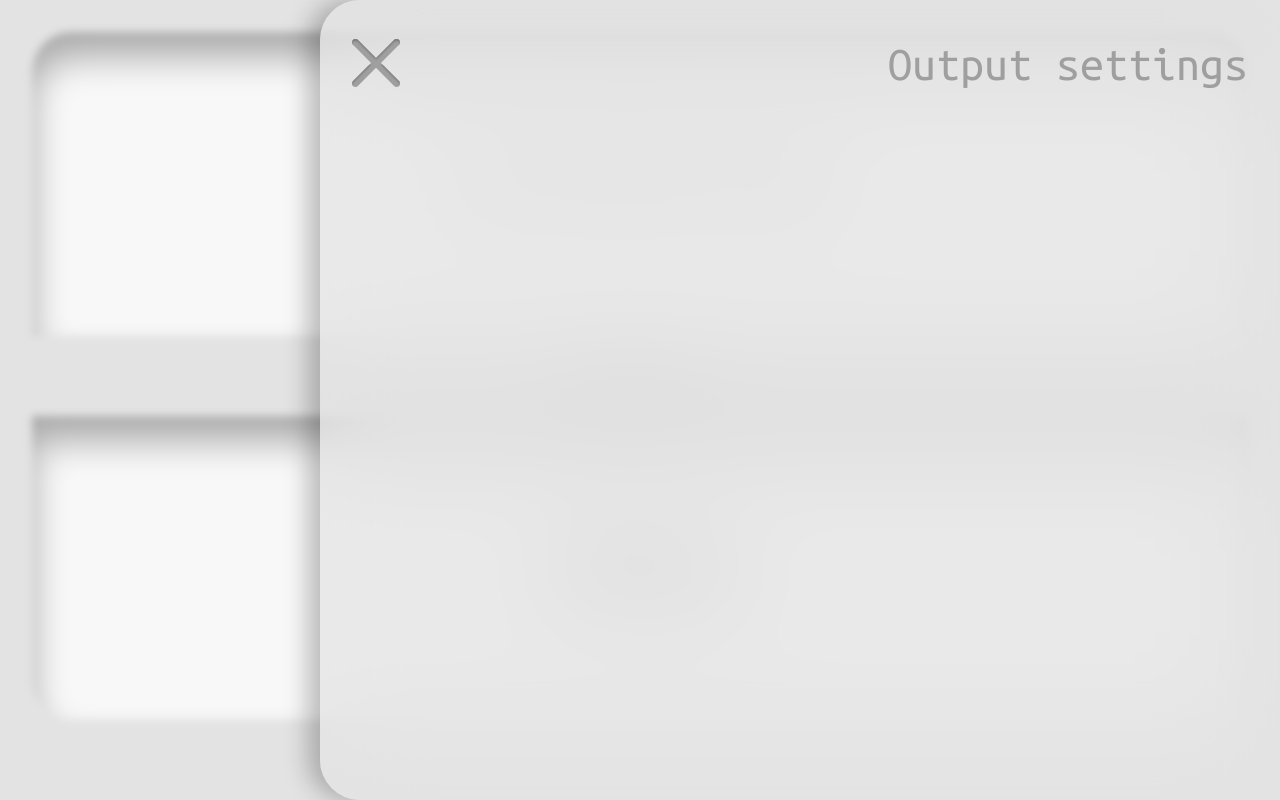
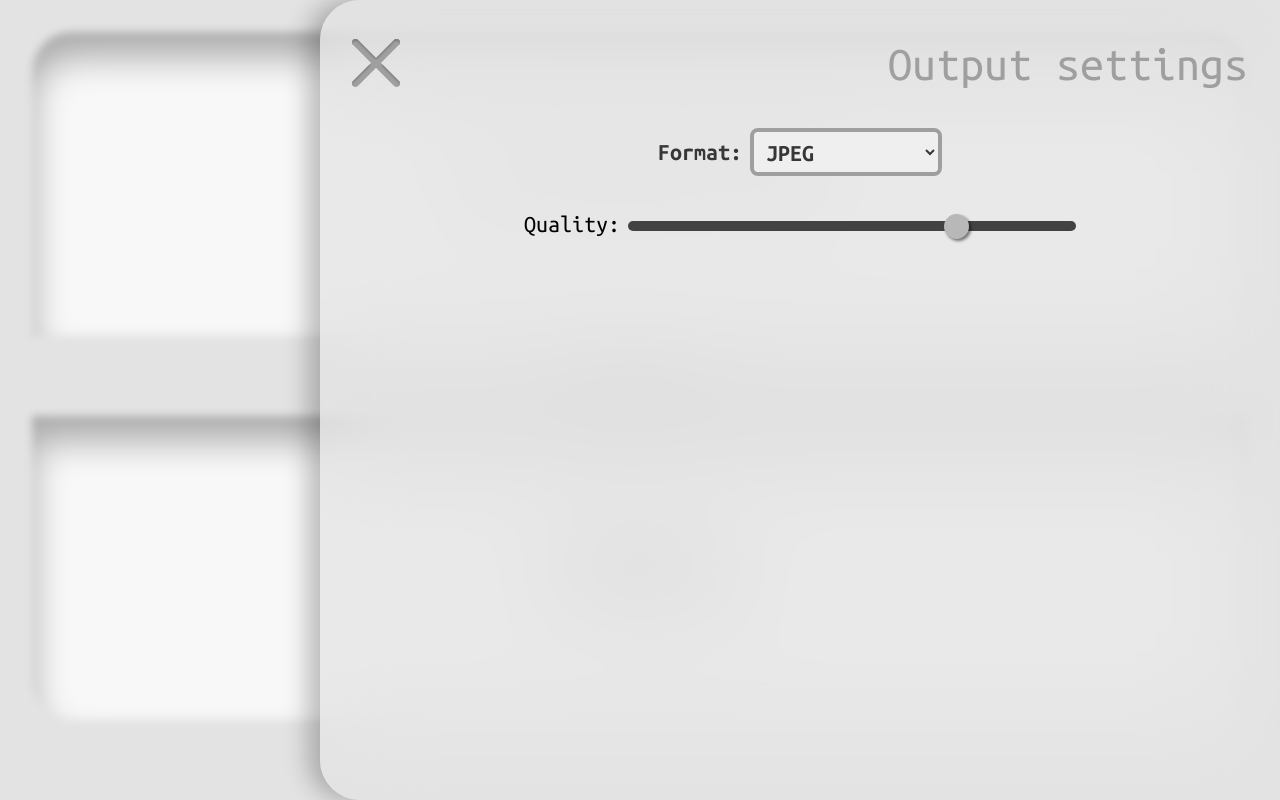
Before and after one commit to hungrysamurai/images_converter, a React (Vite) app: page / in a window 1280 px wide. Both pictures are taken after a click on the element 604 px from the left and 376 px from the top of the page. Built offline with nearby package versions, Linux system fonts and the light colour scheme.

Commit message:
styled settings component start

```diff
--- a/src/components/filesList/FileElement.jsx
+++ b/src/components/filesList/FileElement.jsx
@@ -11,6 +11,8 @@ import { useDispatch } from "react-redux";
 import { removeSourceFile } from "../../store/slices/sourceFilesSlice/sourceFilesSlice";
 import { removeConvertedFile } from "../../store/slices/processFilesSlice/processFilesSlice";
 
+import { memo } from "react";
+
 const elementsColor = {
   pdf: "dark",
   bmp: "dark",
@@ -22,7 +24,7 @@ const elementsColor = {
   heic: "light",
 };
 
-const FileElement = ({ id, format, size, name, downloadLink }) => {
+const FileElement = memo(function FileElement({ id, format, size, name, downloadLink }){
   const dispatch = useDispatch();
 
   const removeElement = (id) => {
@@ -61,7 +63,7 @@ console.log(format);
       <div className="format-caption">{format.toUpperCase()}</div>
     </StyledFileElement>
   );
-};
+})
 
 const StyledFileElement = styled(motion.div).attrs((props) => ({
   $bg: props.$bg,
--- a/src/components/filesList/FilesList.jsx
+++ b/src/components/filesList/FilesList.jsx
@@ -6,8 +6,9 @@ import { getFileFormat } from "../../utils/helpers/getFileFormat";
 import { getFileSize } from "../../utils/helpers/getFileSize";
 
 import { AnimatePresence, motion } from "framer-motion";
+import { memo } from "react";
 
-const FilesList = ({ files }) => {
+const FilesList = memo(function FilesList({ files }){
   return (
     <StyledFilesList layout layoutRoot>
       <AnimatePresence>
@@ -24,7 +25,7 @@ const FilesList = ({ files }) => {
       </AnimatePresence>
     </StyledFilesList>
   );
-};
+});
 
 const StyledFilesList = styled(motion.div)`
   position: absolute;
--- /dev/null
+++ b/src/components/settingsPanel/FormatSelect.jsx
@@ -0,0 +1,68 @@
+import styled from "styled-components";
+
+import { useDispatch, useSelector } from "react-redux";
+import {
+  selectTargetFormat,
+  getActiveTargetFormat,
+} from "../../store/slices/conversionSettingsSlice/conversionSettingsSlice";
+
+const FormatSelect = ({ formats }) => {
+  const dispatch = useDispatch();
+  const activeTargetFormatName = useSelector(getActiveTargetFormat);
+  return (
+    <StyledFormatSelect>
+      <StyledLabel>
+        Format:
+        <StyledSelect
+          onChange={(e) => {
+            dispatch(selectTargetFormat(e.target.value));
+          }}
+          defaultValue={activeTargetFormatName}
+        >
+          {formats.map((formatName, i) => (
+            <option key={i} value={formatName}>
+              {formatName.toUpperCase()}
+            </option>
+          ))}
+        </StyledSelect>
+      </StyledLabel>
+    </StyledFormatSelect>
+  );
+};
+
+const StyledFormatSelect = styled.div`
+  width: 100%;
+  height: 3rem;
+  display: flex;
+  align-items: center;
+  justify-content: center;
+  margin-top: 2rem;
+`;
+
+const StyledLabel = styled.label`
+  font-size: 1.5rem;
+  font-weight: 700;
+  color: var(--text-dark-gray);
+  height: 3rem;
+  display: flex;
+  align-items: center;
+  justify-content: center;
+  width: 100%;
+`;
+
+const StyledSelect = styled.select`
+  width: 12rem;
+  max-width: 80%;
+  height: 3rem;
+  border: 0.25rem solid var(--icon-medium-gray);
+  border-radius: 0.5rem;
+  margin-left: 0.5rem;
+  padding: 0.5rem;
+  font-family: inherit;
+  font-size: 1.5rem;
+  font-weight: 700;
+  color: var(--text-dark-gray);
+  cursor: pointer;
+`;
+
+export default FormatSelect;
--- a/src/components/settingsPanel/SettingsPanel.jsx
+++ b/src/components/settingsPanel/SettingsPanel.jsx
@@ -1,17 +1,25 @@
 import styled from "styled-components";
 
 import { motion, AnimatePresence } from "framer-motion";
-import {
-  fadeAnimation,
-  settingsPanelAnimation,
-} from "../../animations";
+import { fadeAnimation, settingsPanelAnimation } from "../../animations";
+
+import { useSelector, useDispatch } from "react-redux";
+
+import { checkPDFInSourceFiles } from "../../store/slices/sourceFilesSlice/sourceFilesSlice";
+import { getAllTargetFormats } from "../../store/slices/conversionSettingsSlice/conversionSettingsSlice";
 
 import IconCloseSettingsPanel from "../icons/IconCloseSettingsPanel";
+
+import FormatSelect from "./FormatSelect";
+import SliderInput from "./SliderInput";
 
 const SettingsPanel = ({
   setSettingsPanelVisibility,
   settingsPanelVisibility,
 }) => {
+  const isPDF = useSelector(checkPDFInSourceFiles);
+  const formats = useSelector(getAllTargetFormats);
+
   return (
     <AnimatePresence>
       {settingsPanelVisibility && (
@@ -41,7 +49,9 @@ const SettingsPanel = ({
               <h1>Output settings</h1>
             </StyledCloseSettingsPanelHeader>
 
+            <FormatSelect formats={formats} />
 
+            <SliderInput defaultValue={75} />
           </StyledSettingsPanel>
         </>
       )}
@@ -89,6 +99,12 @@ const StyledCloseSettingsPanelHeader = styled.div`
   display: flex;
   align-items: center;
   justify-content: space-between;
+
+  @media (max-width: 500px) {
+    h1 {
+      font-size: 1.5rem;
+    }
+  }
 `;
 
 const StyledCloseSettingsPanelButton = styled.button`
--- /dev/null
+++ b/src/components/settingsPanel/SliderInput.jsx
@@ -0,0 +1,81 @@
+import styled from "styled-components";
+import { useState } from "react";
+
+const SliderInput = ({ defaultValue }) => {
+  const [sliderValue, setSliderValue] = useState(defaultValue);
+
+  const handleSliderChange = (e) => {
+    console.log(e.target.value);
+    setSliderValue(e.target.value);
+  };
+
+  return (
+    <StyledSliderContainer>
+      <StyledSliderLabel>
+        Quality:
+        <StyledSlider
+          type="range"
+          min="1"
+          max="100"
+          onChange={(e) => {
+            handleSliderChange(e);
+          }}
+          value={sliderValue}
+        />
+      </StyledSliderLabel>
+    </StyledSliderContainer>
+  );
+};
+
+const StyledSliderContainer = styled.div`
+  width: 100%;
+  height: 3rem;
+  display: flex;
+  align-items: center;
+  justify-content: center;
+  margin: 1.5rem;
+`;
+
+const StyledSliderLabel = styled.label`
+  font-size: 1.5rem;
+  width: 100%;
+  display: flex;
+  align-items: center;
+  justify-content: center;
+`;
+
+const StyledSlider = styled.input`
+  -webkit-appearance: none;
+  appearance: none;
+  background: transparent;
+  width: 50%;
+  max-width: 100%;
+  margin-left: 0.5rem;
+  margin-top: 0.25rem;
+  cursor: pointer;
+
+  &::-webkit-slider-runnable-track {
+    -webkit-appearance: none;
+    appearance: none;
+    width: 100%;
+    background: #424242;
+    outline: none;
+    height: 10px;
+    border-radius: 10px;
+    background-image: transparent;
+  }
+
+  &::-webkit-slider-thumb {
+    -webkit-appearance: none;
+    appearance: none;
+    margin-top: -0.5em;
+    appearance: none;
+    height: 25px;
+    width: 25px;
+    background: #b8b8b8;
+    border-radius: 100%;
+    box-shadow: 2px 2px 3px rgba(0, 0, 0, 0.5);
+    cursor: pointer;
+  }
+`;
+export default SliderInput;
--- a/src/store/slices/conversionSettingsSlice/conversionSettingsSlice.js
+++ b/src/store/slices/conversionSettingsSlice/conversionSettingsSlice.js
@@ -4,8 +4,8 @@ const initialState = {
   inputSettings: {
     pdf: {
       resolution: 300,
-      rotation: 0
-    }
+      rotation: 0,
+    },
   },
   outputSettings: {
     allFormats: ["jpeg", "png", "webp", "pdf", "bmp", "gif", "tiff"],
@@ -34,30 +34,30 @@ const initialState = {
       },
       bmp: {
         resize: true,
-        targetWidth: 2000,
+        targetWidth: null,
         targetHeight: null,
         smoothing: "medium",
       },
       gif: {
         resize: true,
         targetWidth: null,
-        targetHeight: 500,
+        targetHeight: null,
         smoothing: "medium",
         quality: 20,
         dither: "FloydSteinberg",
       },
       tiff: {
         resize: true,
-        targetWidth: 2000,
+        targetWidth: null,
         targetHeight: null,
         smoothing: "medium",
       },
       pdf: {
         resize: true,
-        targetWidth: 1000,
+        targetWidth: null,
         targetHeight: null,
         smoothing: "medium",
-        compression: 'JPG'
+        compression: "JPG",
       },
     },
   },
@@ -81,6 +81,10 @@ export const conversionSettingsSlice = createSlice({
 
       state.outputSettings.activeTargetFormatName = allFormats[newFormatIndex];
     },
+    selectTargetFormat: (state, action) => {
+      console.log(action.payload);
+      state.outputSettings.activeTargetFormatName = action.payload;
+    },
   },
 });
 
@@ -90,6 +94,7 @@ export const getActiveTargetFormat = (state) =>
 export const getAllTargetFormats = (state) =>
   state.conversionSettings.outputSettings.allFormats;
 
-export const { switchTargetFormat } = conversionSettingsSlice.actions;
+export const { switchTargetFormat, selectTargetFormat } =
+  conversionSettingsSlice.actions;
 
 export default conversionSettingsSlice.reducer;
--- a/src/store/slices/sourceFilesSlice/sourceFilesSlice.js
+++ b/src/store/slices/sourceFilesSlice/sourceFilesSlice.js
@@ -58,5 +58,7 @@ export const sourceFilesSlice = createSlice({
 
 export const getAllSourceFiles = (state) => state.sourceFiles;
 
+export const checkPDFInSourceFiles = (state) => state.sourceFiles.some(f => f.type === 'application/pdf')
+
 export const { addSourceFile, removeSourceFile } = sourceFilesSlice.actions;
 export default sourceFilesSlice.reducer;
--- a/src/utils/encoders/encodePdf.js
+++ b/src/utils/encoders/encodePdf.js
@@ -23,7 +23,7 @@ export const encodePdf = async (
     let pdf;
     const canvasWidth = resultingCanvas.width;
     const canvasHeight = resultingCanvas.height;
-    console.log(canvasHeight, canvasWidth);
+
     if (canvasWidth > canvasHeight) {
       pdf = new jsPDF("l", "px", [canvasWidth, canvasHeight]);
     } else {
```
Also changed, not shown: src/components/icons/IconPlay.jsx (+5 -2 lines).
